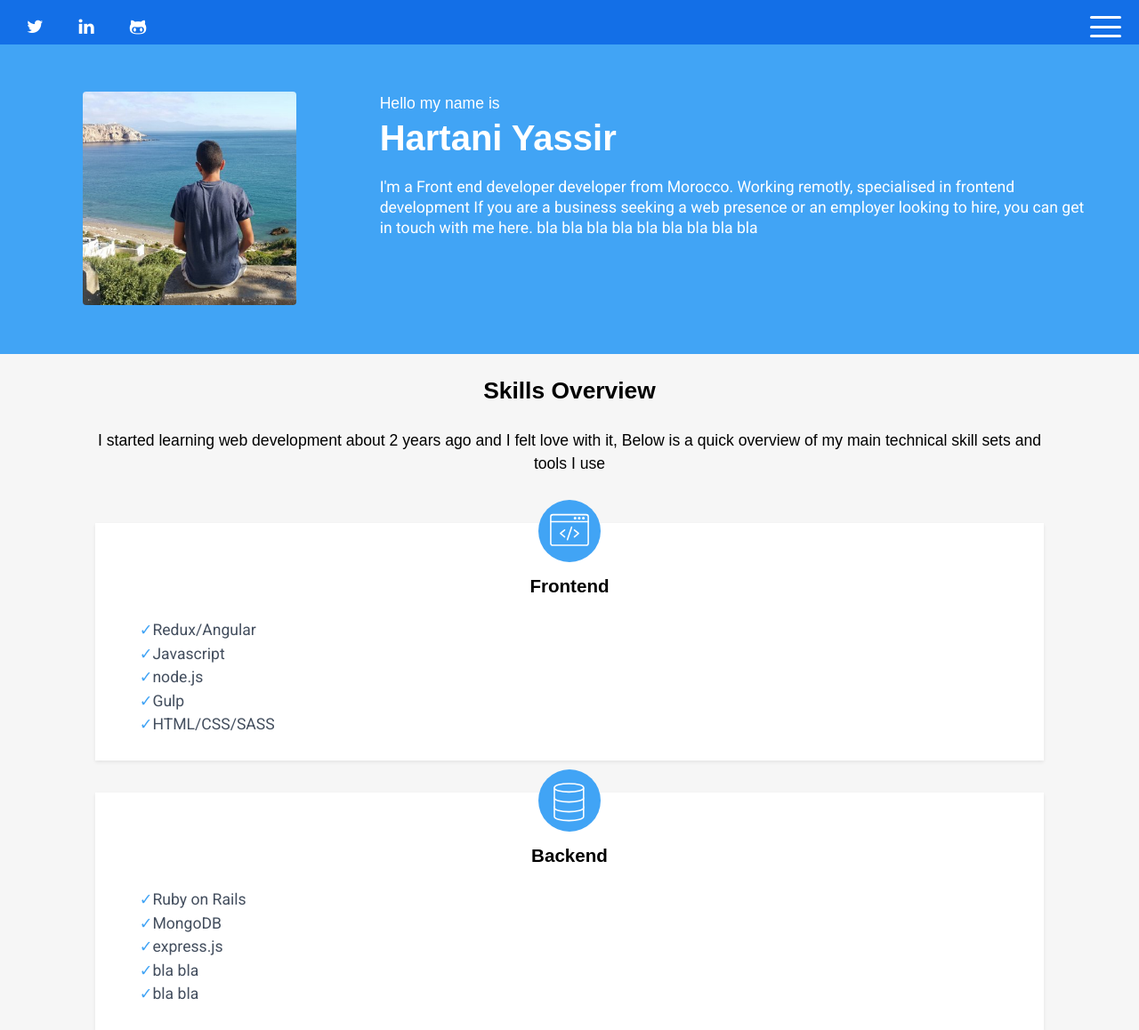
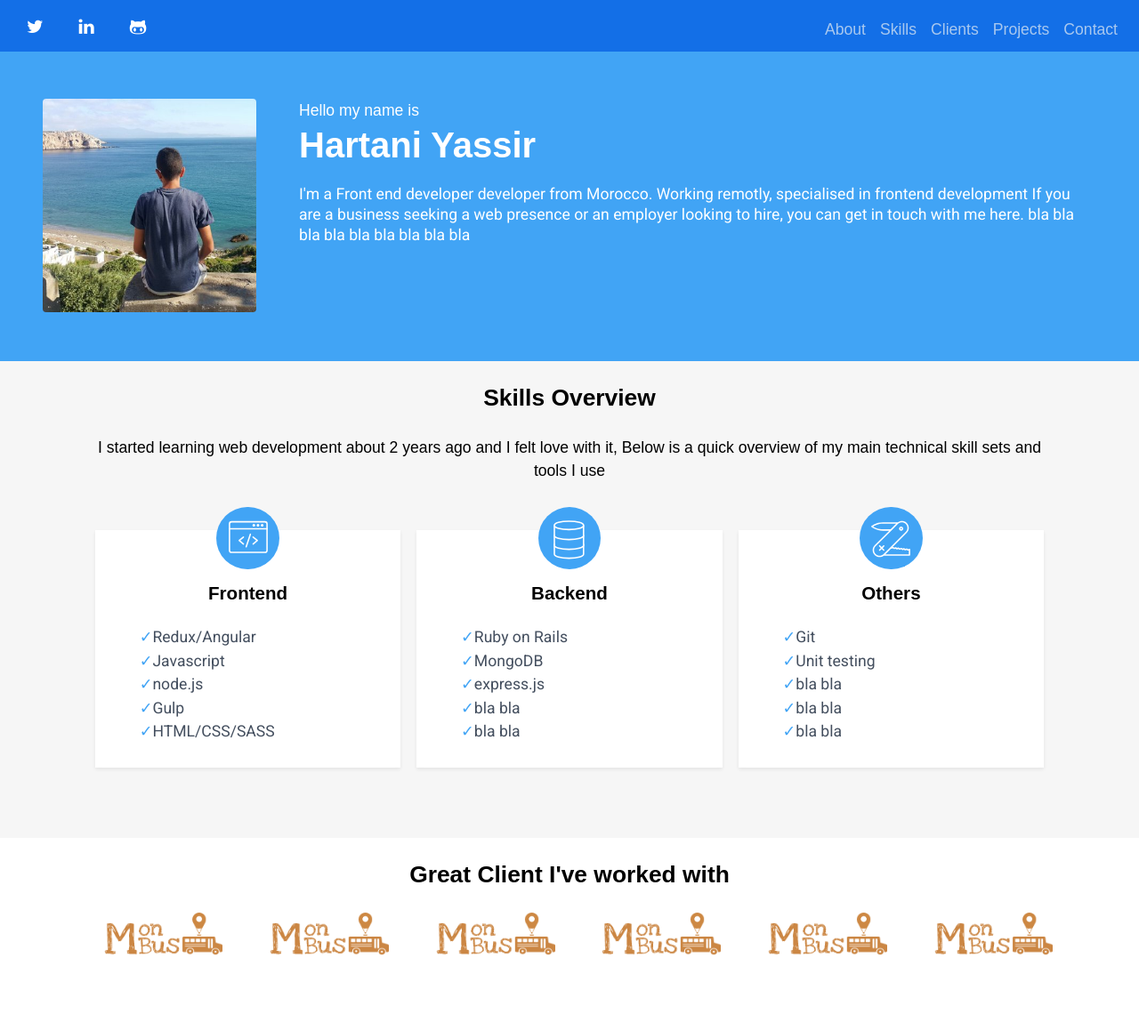
Before and after one commit to Yassir4/personal-portfolio, a plain HTML site: page index.html in a window 1280 px wide. Shown: the top 1158 px of the page at 89% size. Drawn offline with Linux system fonts and the light colour scheme.

Commit message:
finish the desktop responsive design

```diff
--- a/index.html
+++ b/index.html
@@ -15,12 +15,9 @@
             <a href="https://www.linkedin.com/in/yassir-hartani-a8a131137/"><i class="fa fa-linkedin" style="font-size:20px"></i></a>
             <a href="https://github.com/Yassir4"><i class="fa fa-github-alt" style="font-size:20px"></i></a>
         </div>
-
         <label for="toggle" class="menu-toggle">
             <i></i>
         </label>
-
-        <!-- <label onclick="" for="toggle">&#9776;</label> -->
         <input type="checkbox" name="toggle" id="toggle" />
         <div class="menu" id="menu">
             <a href="#about">About</a>
@@ -39,9 +36,9 @@
             <p class="greeting">Hello my name is</p>
             <p class="name"> <b> Hartani Yassir </b></p>
             <p class="description">
-                I'm a Front end developer developer from Morocco. Working remotly, specialised in frontend development If you
-                are a business seeking a web presence or an employer looking to hire, you can get in touch with me here.
-                bla bla bla bla bla bla bla bla bla
+                I'm a Front end developer developer from Morocco. Working remotly, specialised in frontend development If you are a business
+                seeking a web presence or an employer looking to hire, you can get in touch with me here. bla bla bla bla
+                bla bla bla bla bla
             </p>
         </div>
     </section>
@@ -49,10 +46,11 @@
     <section id="skills" class="grid">
         <div class="content-wrap">
             <h2>Skills Overview</h2>
-            <p>I started learning web development about 2 years ago and I felt love with it,
-                    Below is a quick overview of my main technical skill sets and tools I use
+            <p>I started learning web development about 2 years ago and I felt love with it, Below is a quick overview of
+                my main technical skill sets and tools I use
             </p>
             <br>
+            <div class="cards">
                 <div class="card1">
                     <div class="bg-img">
                         <img src="img/frontend-icon.svg" alt="">
@@ -94,6 +92,7 @@
                         <li>bla bla</li>
                     </ul>
                 </div>
+            </div>
             <br><br>
         </div>
     </section>
@@ -117,14 +116,15 @@
     <section id="projects" class="grid">
         <div class="content-wrap">
             <h2>Featured projects</h2>
+            <div class="projects">
                 <div class="project1">
                     <div class="project-img">
                         <img src="img/project1-img.png" alt="">
                         <a href="https://github.com/Yassir4/rails-blog" class="overlay">
                             <div class="text">
                                 <b id="title">End of study project</b>
-                            <p>this is a small web app based on social media that allow diffrent writers from following each
-                                other and sharing their knowledge with them.
+                                <p>this is a small web app based on social media that allow diffrent writers from following
+                                    each other and sharing their knowledge with them.
                                     <!-- I used Sparkpost for email delivery in case of creating an account verification ... , -->
                                 </p>
                             </div>
@@ -141,7 +141,7 @@
                     </div>
                 </div>
                 <br>
-            <div class="project1">
+                <div class="project2">
                     <div class="project-img">
                         <img src="img/project2.png" alt="">
                         <a href="https://github.com/Yassir4/mp3ToYoutube" class="overlay">
@@ -159,6 +159,7 @@
                             <p>Ruby </p>
                             <p>thor</p>
                             <p>Youtube Api</p>
+                        </div>
                     </div>
                 </div>
             </div>
@@ -206,12 +207,11 @@
     <br>
     <!-- Footer -->
     <footer id="main-footer" class="grid">
-        <small>Personal Portfolio
-        Project By
+        <small>Personal Portfolio Project By
             <a href="https://www.linkedin.com/in/yassir-hartani-a8a131137/" target="_blank">Hartani yassir</a>
 
             Inspired By
-            <a href="https://themes.3rdwavemedia.com/instance/bs4/index.html"target="_blank">3rd wave media</a>
+            <a href="https://themes.3rdwavemedia.com/instance/bs4/index.html" target="_blank">3rd wave media</a>
         </small>
     </footer>
 
--- a/style.css
+++ b/style.css
@@ -603,5 +603,68 @@ ul li:before {
 /* Desktop */
 @media(min-width: 1000px){
      /* body{display: none;} */
+     label.menu-toggle{
+         display: none;
+     }
+     #showcase.grid{
+         /* display: grid;
+         grid-template-columns: 1fr 8fr; */
+         display: flex;
+        justify-content: space-between;
+        /* align-items: center; */
+     }
+     div#menu.menu {
+         /* grid-column: 2/3; */
+         width: 45px;
+         text-align: right;
+         height: auto;
+         width: auto;
+         list-style: none;
+        padding: 0;
+        margin: 0;
+        display: flex;
+        justify-content: center;
+        margin-right: 1rem;
+     }
+     div#menu.menu a{
+         /* margin-left: auto; */
+         margin: .5rem .5rem 0 .5rem;
+     }
+     /* About Section*/
+     #about.grid {
+        grid-template-columns: 1fr 3fr;
+     }
+     /* Skills Section */
+    .cards{
+        display: grid;
+         grid-template-columns: repeat(3,1fr);
+         grid-column-gap: 1em;
+     }
+    .card1{
+        grid-column: 1/2;
+        grid-row: 1/2;
+     }
+    .card2{
+        grid-column: 2/3;
+        grid-row: 1/2;
+     }
+    .card3{
+        grid-column: 3/4;
+        grid-row: 1/2;
+     }
+     /* clients */
+     .client-logo {
+        grid-template-columns: repeat(6, 1fr);
+     }
+     /* projects */
+     .projects{
+        display: grid;
+        grid-template-columns: repeat(2,minmax(285px,10fr));
+        grid-column-gap: 1em;
+    }
+    .project2{
+        grid-column: 2/3;
+        grid-row: 1/2;
+    }
 
 }
```
Lines whose indentation alone changed are shown as unchanged.
